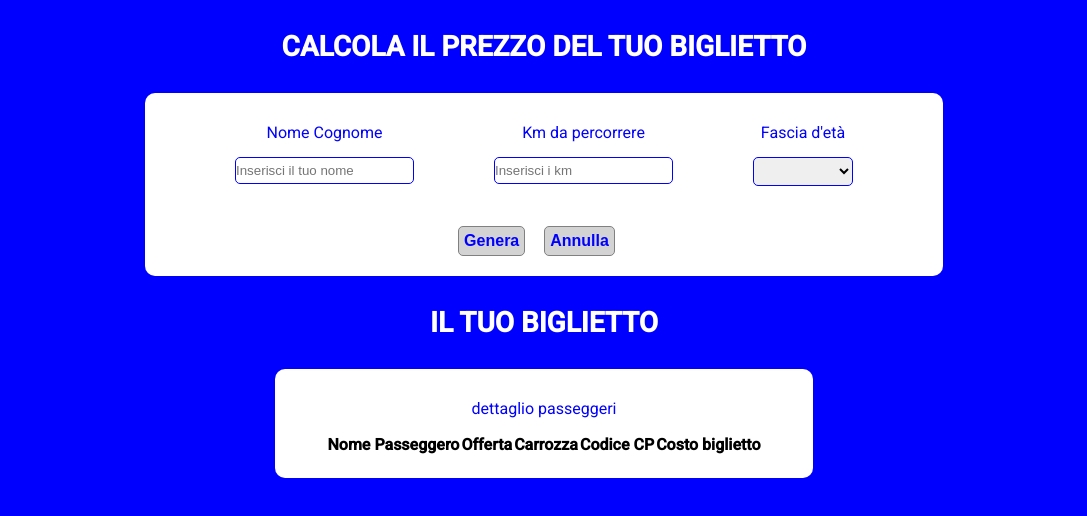
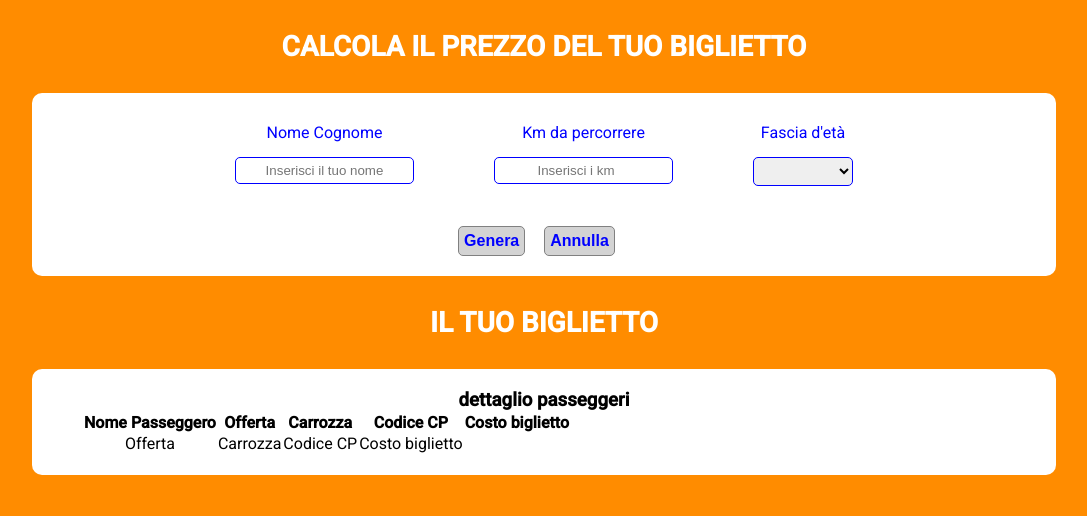
Before and after one commit to valentina891/js-biglietto-treno-form, a plain HTML site: page index.html in a window 1280 px wide. Both pictures are taken after a click on the button "Genera". Shown: the whole page, without its empty margins (96-1183 px from the left). Drawn offline with Linux system fonts and the light colour scheme.

Commit message:
in progess

```diff
--- a/css/style.css
+++ b/css/style.css
@@ -11,7 +11,7 @@
 }
 
 body {
-    background-color: blue;
+    background-color: darkorange;
     text-align: center;
     font-family: 'Roboto', sans-serif;
 }
@@ -24,14 +24,19 @@ h2 {
 }
 
 .container-flex {
-    display: flex;
-    justify-content: center;
+    width: 100%;
+    /* height: 100vh; */
+    overflow: hidden;
+    /* display: flex;
+    justify-content: center; */
 }
 
 .contenuto {
+    width: 80%;
     background-color: white;
     padding: 20px 50px;
     border-radius: 10px;
+    margin: 0 auto;
 }
 
 .dati {
@@ -40,18 +45,30 @@ h2 {
 }
 
 .box {
-    float: left;
+    display: flex;
+    flex-direction: column;
     padding: 0 40px;
-}
+    }
 
-h3 {
+label {
     font-size: 16px;
     font-weight: normal;
     color: blue;
     padding: 10px 0 15px;
 }
 
-input, .scelta {
+input {
+    text-align: center;
+    padding: 5px 0;
+    border-radius: 5px;
+    border: 1px solid blue;
+}
+
+input:hover {
+    background-color: lightblue;
+}
+
+.scelta {
     padding: 5px 0;
     border-radius: 5px;
     border: 1px solid blue;
@@ -81,3 +98,13 @@ button:hover {
     display: flex;
     justify-content: center;
 }
+
+.hidden {
+    opacity: 0;
+    transition: 0.2s;
+}
+
+.show {
+    opacity: 1;
+    transition: 0.2s;
+}
--- a/index.html
+++ b/index.html
@@ -15,35 +15,37 @@
         <div class="contenuto">
             <div class="dati clearfix">
                 <div class="box box-datiAnagrafici">
-                    <h3>Nome Cognome</h3>
-                    <input type="text" name="nome" value="" placeholder="Inserisci il tuo nome">
+                    <label for="nome">Nome Cognome</label>
+                    <input id="nome" type="text" name="nome" placeholder="Inserisci il tuo nome">
                 </div>
                 <div class="box box-Km">
-                    <h3>Km da percorrere</h3>
-                    <input type="number" name="km" value="" placeholder="Inserisci i km">
+                    <label for="km">Km da percorrere</label>
+                    <input id="km" type="number" name="km" placeholder="Inserisci i km">
                 </div>
                 <div class="box box-età">
-                    <h3>Fascia d'età</h3>
-                    <select class="scelta" name="età">
+                    <label for="età">Fascia d'età</label>
+                    <select id="età" class="scelta" name="età">
                         <option value=""></option>
-                        <option value="opt2">Minorenne</option>
-                        <option value="opt3">Maggiorenne</option>
-                        <option value="opt4">Over 65</option>
+                        <option value="minorenne">Minorenne</option>
+                        <option value="maggiorenne">Maggiorenne</option>
+                        <option value="over65">Over 65</option>
                     </select>
                 </div>
             </div>
             <div class="buttons">
-                <button class="hover" type="button" name="Genera">Genera</button>
+                <button id="genera" class="hover" type="button" name="Genera">Genera</button>
                 <button class="hover" type="button" name="Annulla">Annulla</button>
             </div>
         </div>
     </div>
     <h2>il tuo biglietto</h2>
-    <div class="container-flex">
+    <div id="biglietto" class="container-flex hidden">
         <div class="contenuto">
             <h3>dettaglio passeggeri</h3>
             <div class="table">
                 <table>
+                    <thead>
+                        <tbody>
                             <tr>
                                 <th>Nome Passeggero</th>
                                 <th>Offerta</th>
@@ -52,18 +54,15 @@
                                 <th>Costo biglietto</th>
                             </tr>
                             <tr>
-                        <td></td>
-                        <td></td>
-                        <td></td>
-                        <td></td>
-                        <td></td>
+                                <td><span id="offerta">Offerta</span></td>
+                                <td><span id="carrozza">Carrozza</span></td>
+                                <td><span id="codiceCp">Codice CP</span></td>
+                                <td><span id="costoBiglietto">Costo biglietto</span></td>
                             </tr>
-
+                        </tbody>
+                    </thead>
                 </table>
             </div>
-        </div>
-
-
         </div>
 
 
--- a/js/myscript.js
+++ b/js/myscript.js
@@ -0,0 +1,7 @@
+var genera = document.getElementById('genera');
+
+genera.addEventListener("click",
+    function () {
+    document.getElementById('biglietto').className = "show";
+    }
+);
```
Lines whose indentation alone changed are shown as unchanged.
